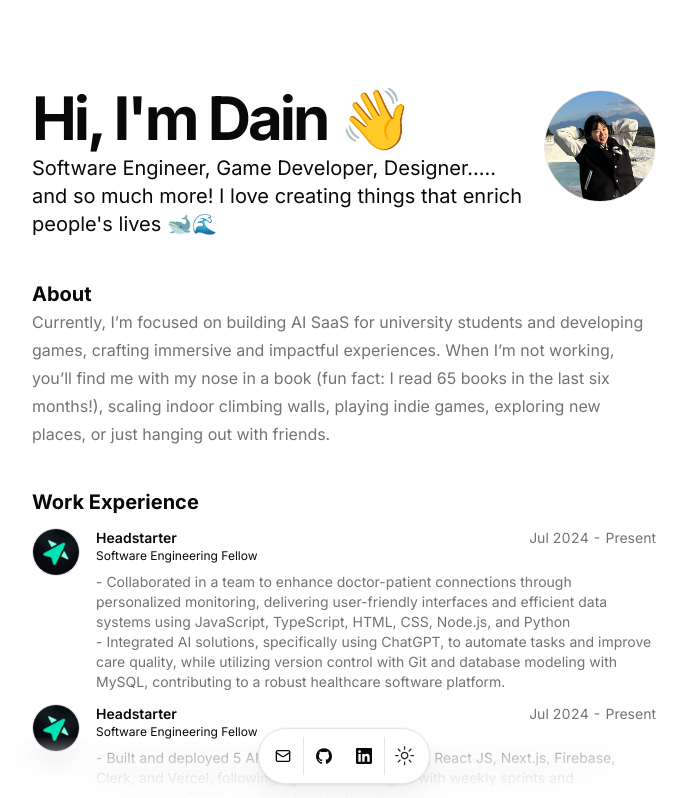
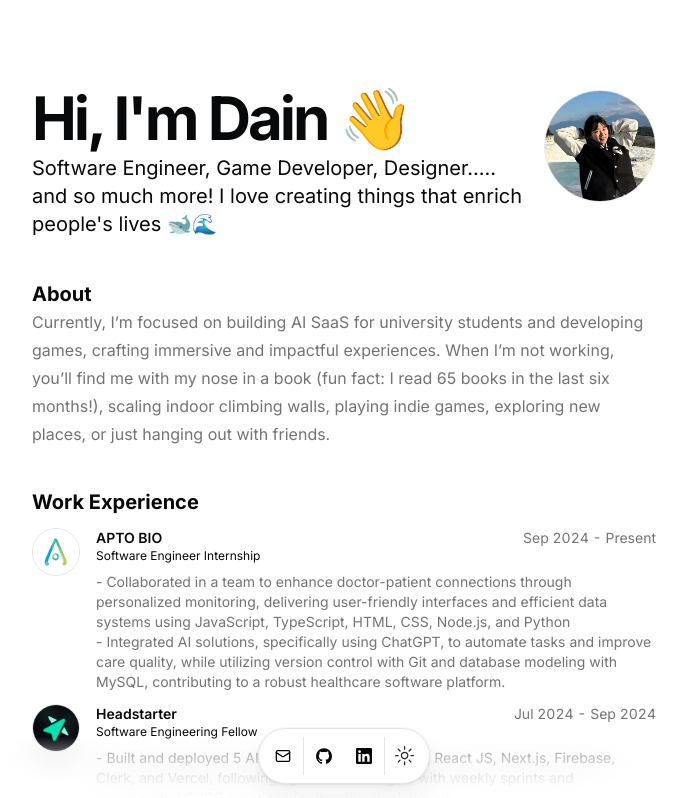
Before and after one commit to ddanakim0304/Portfolio, a Next.js app: page / in a window 1280 px wide. Shown: the top 798 px of the page, without its empty margins (296-983 px from the left). Built offline with nearby package versions, Linux system fonts and the light colour scheme.

Commit message:
update content

```diff
--- a/src/data/resume.tsx
+++ b/src/data/resume.tsx
@@ -60,13 +60,13 @@ export const DATA = {
 
   work: [
     {
-    company: "Headstarter",
-    href: "https://headstarter.co/",
+    company: "APTO BIO",
+    href: "https://apto.bio/",
     badges: [],
-    location: "Remote",
-    title: "Software Engineering Fellow",
-    logoUrl: "/headstarter.jpg",
-    start: "Jul 2024",
+    location: "Buenos Aires, Argentina",
+    title: "Software Engineer Internship",
+    logoUrl: "/apto.png",
+    start: "Sep 2024",
     /*...*/
     end: "Present",
     /*...*/
@@ -87,7 +87,7 @@ export const DATA = {
         logoUrl: "/headstarter.jpg",
         start: "Jul 2024",
         /*...*/
-        end: "Present",
+        end: "Sep 2024",
         /*...*/
         additionalInfo: (
           <ul>
```
Also changed, not shown: public/apto.png (added).
